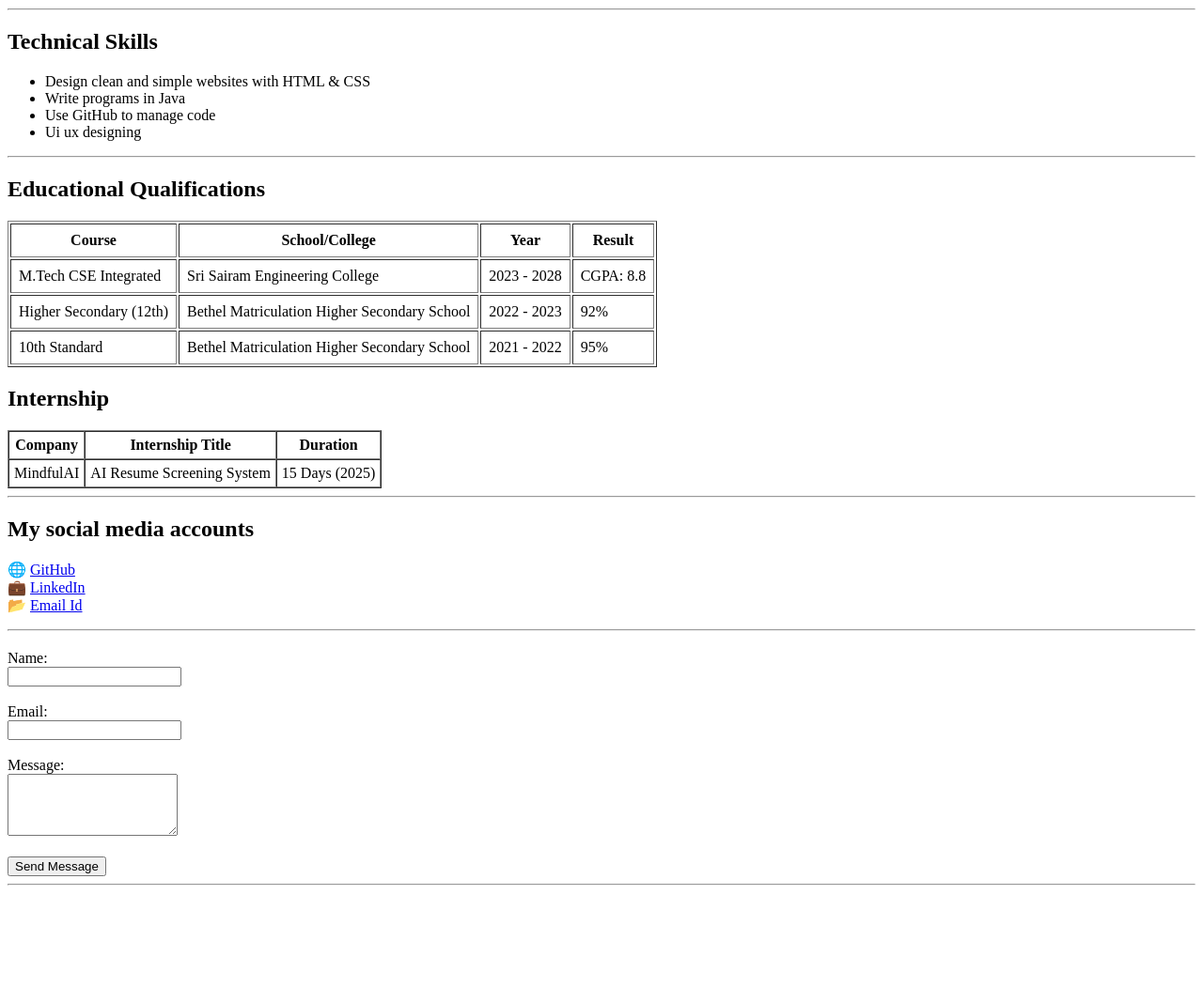
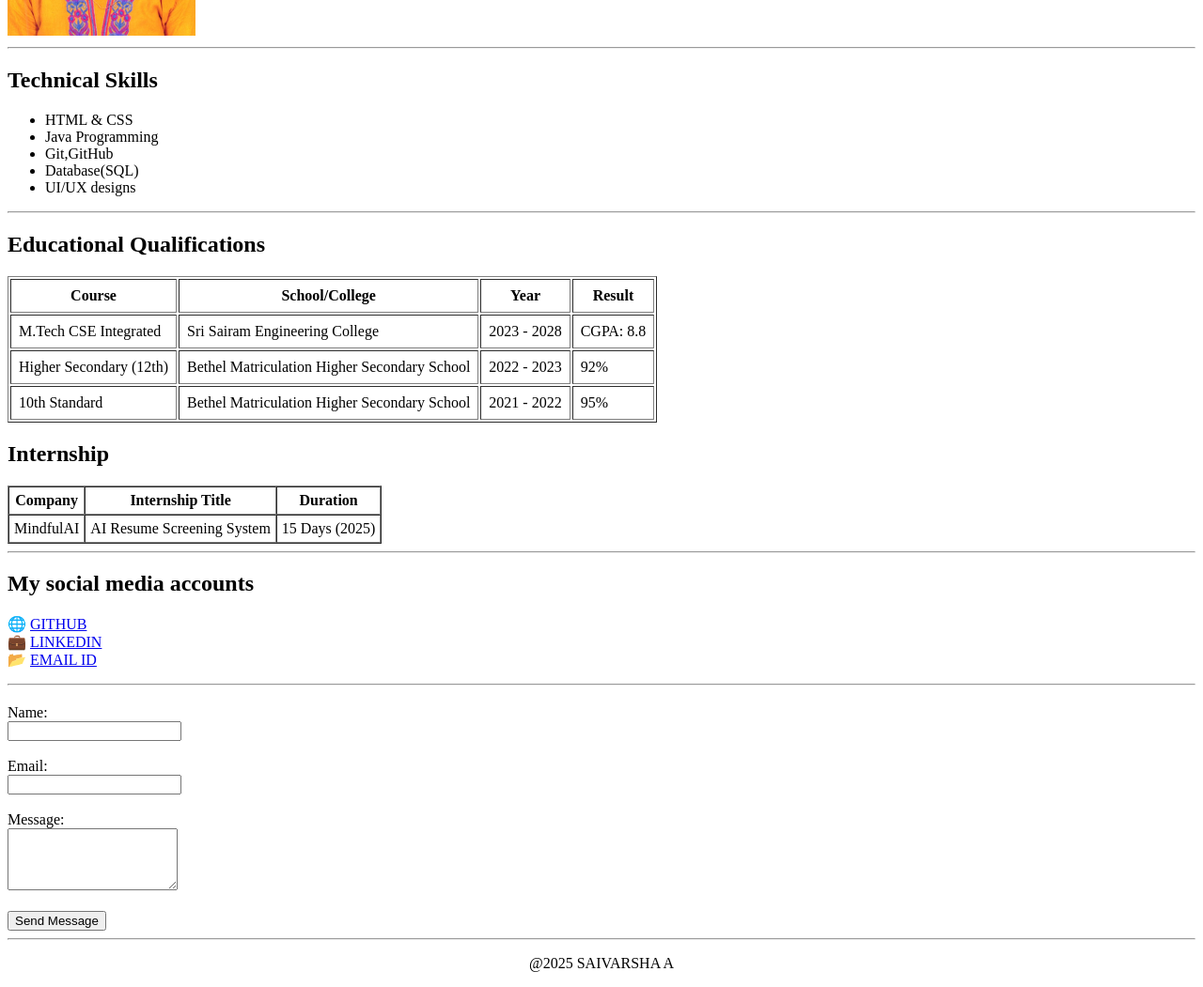
Before and after one commit to saivarsha4030/Resume-html, a plain HTML site: page index.html in a window 1280 px wide. Shown: the part 537-1588 px from the top of the page at 94% size. Before the commit the page ends 1488 px from the top, so only its background shows below. Drawn offline with Linux system fonts and the light colour scheme.

Commit message:
Update index.html

```diff
--- a/index.html
+++ b/index.html
@@ -8,7 +8,7 @@
 <body>
     <header>
         <h1>Saivarsha A</h1>
-
+        <h3>Aspiring Full Stack Developer</h3>
     </header>
     <hr>
 
@@ -22,7 +22,7 @@
 
     <!-- Profile Picture -->
     <section>
-        <h2>sai</h2>
+        <h2>Profile Picture</h2>
         <img src="sai-pic.jpg" alt="My Photo" width="200">
     </section>
     <hr>
@@ -31,10 +31,11 @@
     <section>
         <h2>Technical Skills</h2>
         <ul>
-            <li>Design clean and simple websites with HTML & CSS</li>
-            <li>Write programs in  Java</li>
-            <li>Use GitHub to manage code</li>
-           <li>Ui ux designing
+            <li>HTML & CSS</li>
+            <li>Java Programming</li>
+            <li>Git,GitHub</li>
+           <li>Database(SQL)</li>
+           <li>UI/UX designs</li>
         </ul>
     </section>
     <hr>
@@ -90,9 +91,9 @@
         <h2>My social media accounts</h2>
         <p>
             🌐 <a href=" https://github.com/saivarsha4030
-/yourusername" target="_blank"> GitHub</a><br>
-            💼 <a href="https://www.linkedin.com/in/saivarsha-a-883500296?utm_source=share&utm_campaign=share_via&utm_content=profile&utm_medium=android_app" target="_blank"> LinkedIn</a><br>
-            📂 <a href="sec23cj059@sairamtap.edu.in" target="_blank"> Email Id</a>
+/yourusername" target="_blank">GITHUB</a><br>
+            💼 <a href="https://www.linkedin.com/in/saivarsha-a-883500296?utm_source=share&utm_campaign=share_via&utm_content=profile&utm_medium=android_app" target="_blank"> LINKEDIN</a><br>
+            📂 <a href="sec23cj059@sairamtap.edu.in" target="_blank">EMAIL ID</a>
         </p>
     </section>
     <hr>
@@ -116,6 +117,9 @@
     <hr>
 <!-- Footer -->
     <footer>
+      <center>
+        <p>@2025 SAIVARSHA A</p>
+        </center>
 
     </footer>
 
```
